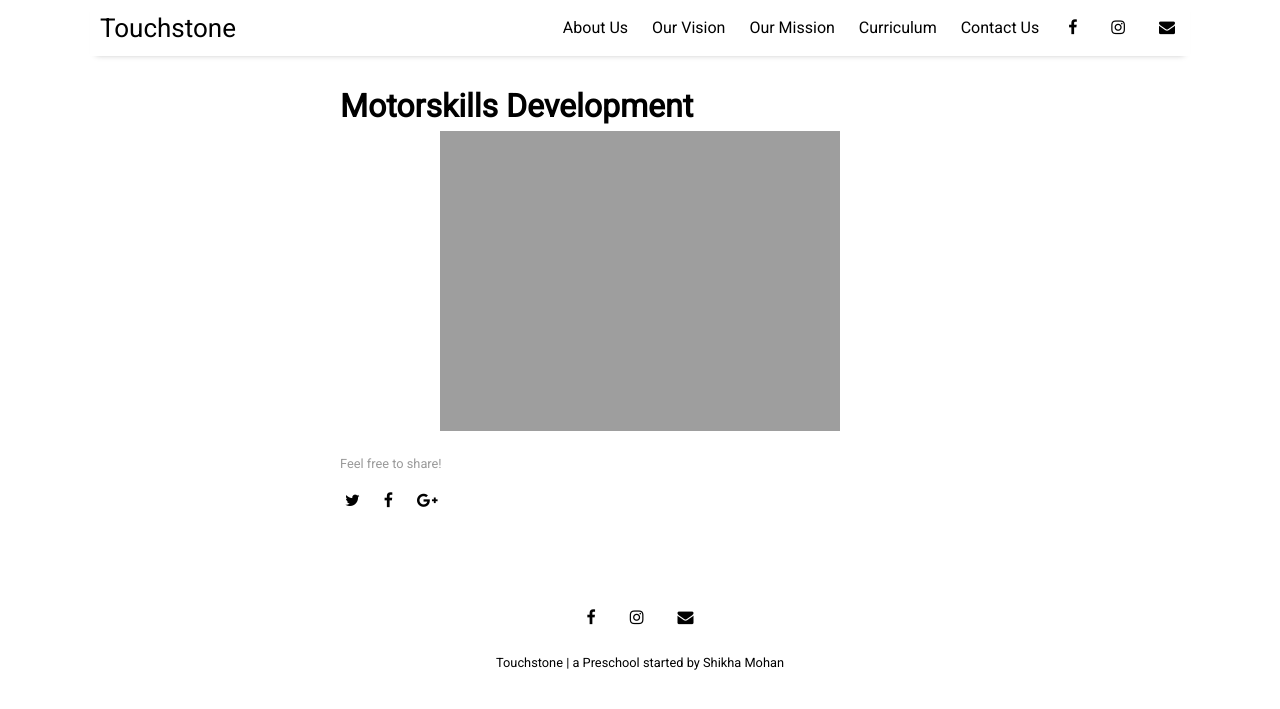
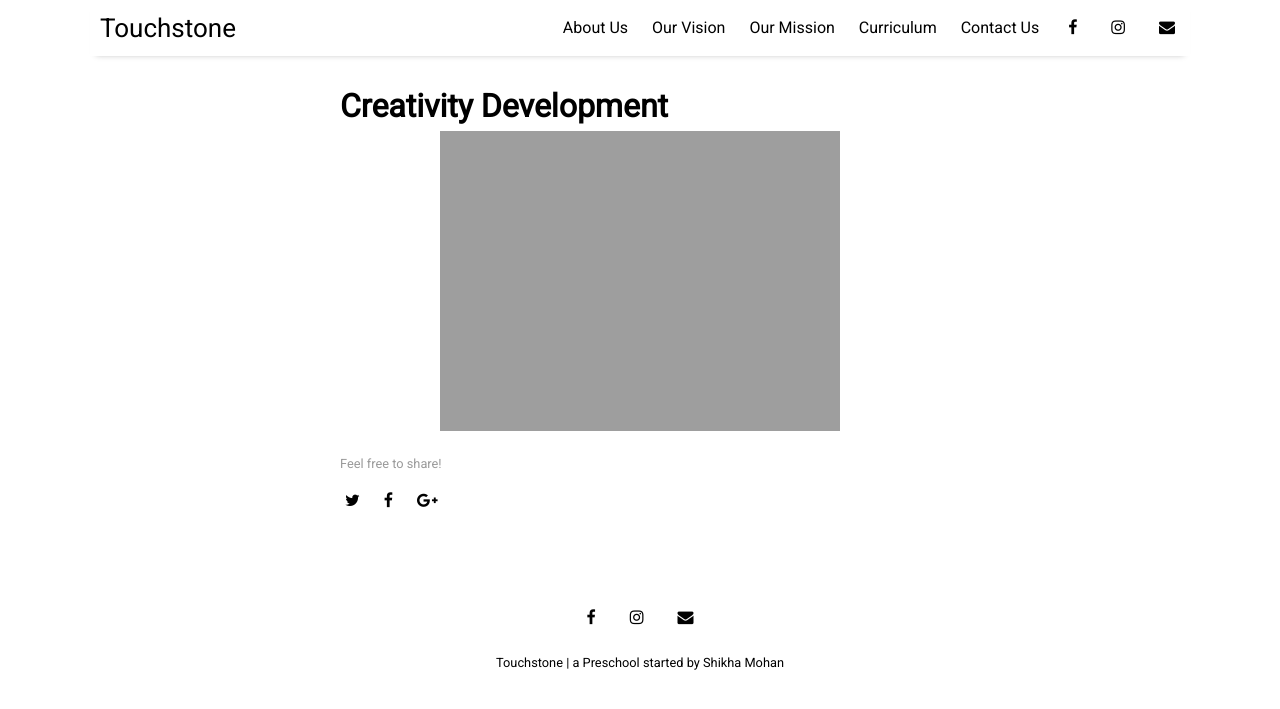
Before and after one commit to touchstonepreschool/touchstonepreschool.github.io, a Jekyll site: the page built from _posts/2016-10-10-getting-started.md, in a window 1280 px wide. Shown: the top 709 px of the page. Built offline with Jekyll 4.4.1, drawn with Linux system fonts in a browser that asks for light colours; nearby versions of some CDN libraries; our own code applies the rules of GitHub Pages for plain Markdown files.

Commit message:
Update 2016-10-10-getting-started.md

```diff
--- a/_posts/2016-10-10-getting-started.md
+++ b/_posts/2016-10-10-getting-started.md
@@ -1,4 +1,4 @@
 ---
-title: "Motorskills Development"
-image: curriculum4.png
+title: "Creativity Development"
+image: curriculum3.png
 ---
```
